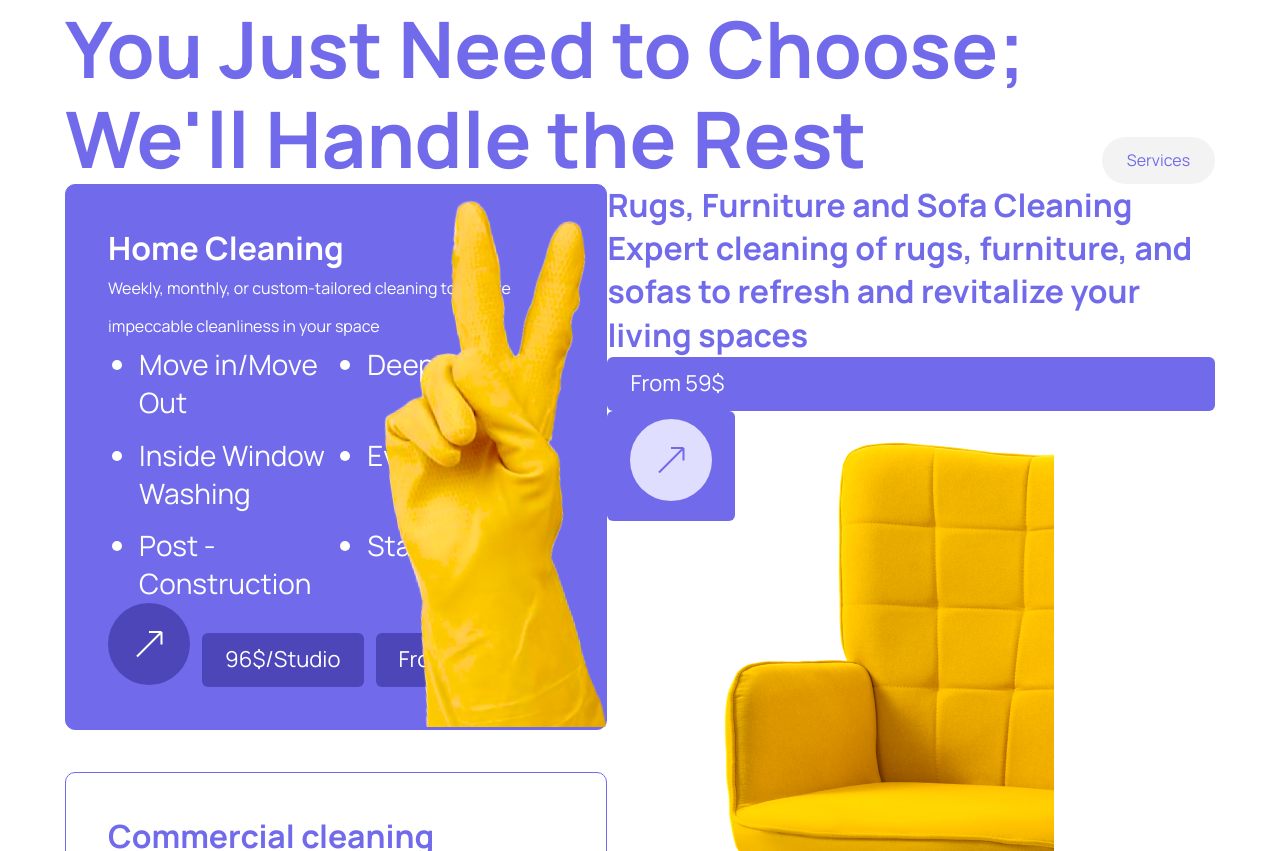
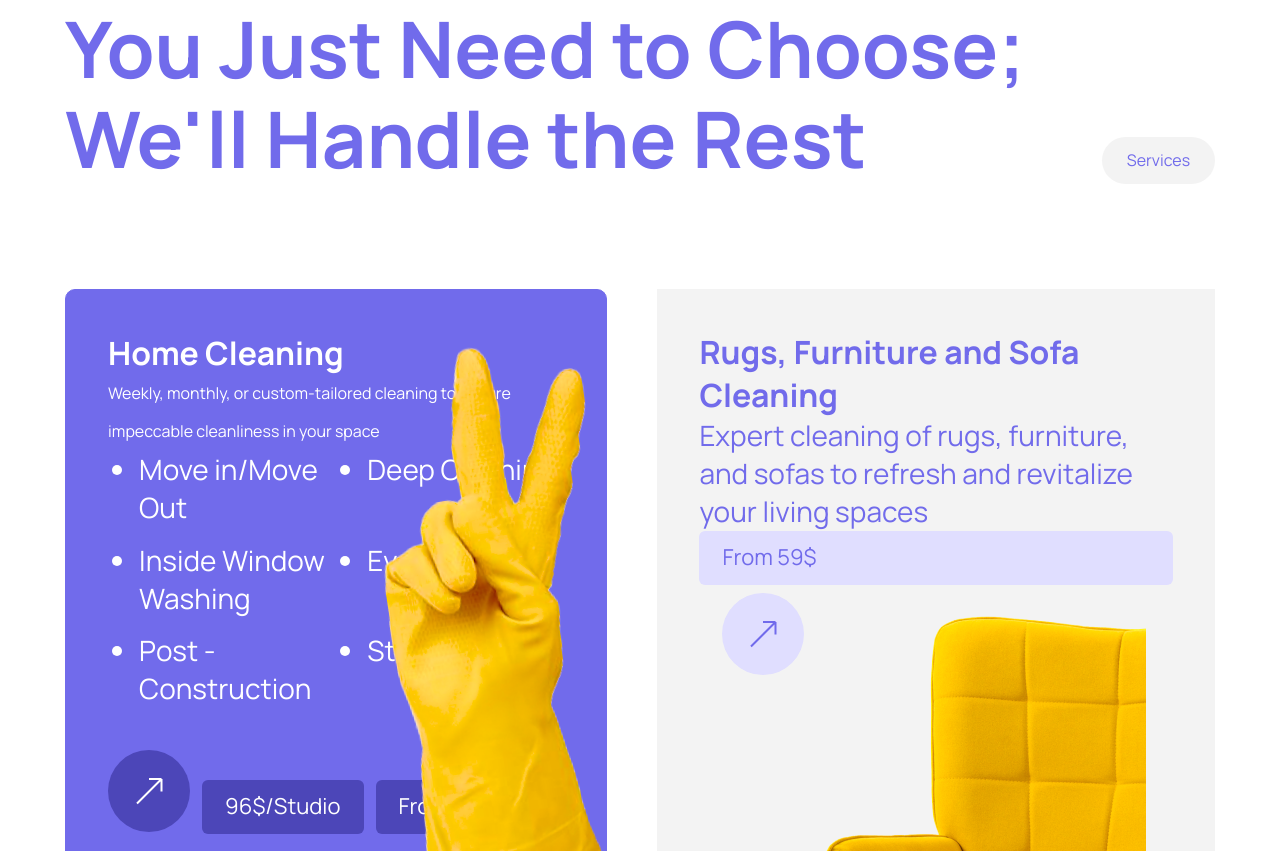
Before and after one commit to webmalik/Clining, a website: page src/index.html in a window 1280 px wide. Shown: the part 2309-3160 px from the top of the page. Drawn offline with nearby package versions, Linux system fonts and the light colour scheme; files that its build step writes are made by us from their sources; files whose address does not match are found by name; a web font is replaced by a local one.

Commit message:
Save project

```diff
--- a/src/scss/_choose.scss
+++ b/src/scss/_choose.scss
@@ -1,6 +1,7 @@
 .choose {
 	&__container {
 		@include adaptiv-value("margin-top", toPX(10), toPX(5.61), 1);
+		@include adaptiv-value("margin-bottom", toPX(11.25), toPX(5.63), 1);
 	}
 
 	&__header {
@@ -18,6 +19,8 @@
 
 	&__content {
 		display: flex;
+		margin-top: 6.56rem;
+		gap: 3.13rem;
 	}
 
 	&__wrapper {
@@ -110,6 +113,7 @@
 		display: flex;
 		align-items: flex-end;
 		gap: 0.75rem;
+		margin-top: 2.62rem;
 	}
 
 	&__circle {
@@ -125,8 +129,10 @@
 		font-style: normal;
 		font-weight: 400;
 		line-height: 2.36681rem; /* 172.133% */
+
 		&.absolute {
 			position: absolute;
+			background-color: transparent !important;
 		}
 	}
 
@@ -137,15 +143,29 @@
 	}
 
 	&__right {
+		padding: 2.62rem;
+		background: #f3f3f3;
+		max-width: 37.5rem;
+
+		.choose__button {
+			border-radius: 0.375rem;
+			background: #e0deff;
+			color: var(--Perple, #716beb);
+			font-family: $font-family-manrope;
+			font-size: 1.375rem;
+			font-style: normal;
+			font-weight: 400;
+			line-height: 2.36681rem; /* 172.133% */
+		}
 	}
 
 	&__text {
 		color: var(--Perple, #716beb);
 		font-family: $font-family-manrope;
-		font-size: 2rem;
+		font-size: 1.75rem;
 		font-style: normal;
-		font-weight: 700;
-		line-height: 2.71056rem; /* 135.529% */
+		font-weight: 400;
+		line-height: 2.36681rem; /* 135.247% */
 	}
 
 	&__right-img {
```
Also changed, not shown: dist/css/style.css, dist/css/style.min.css.
